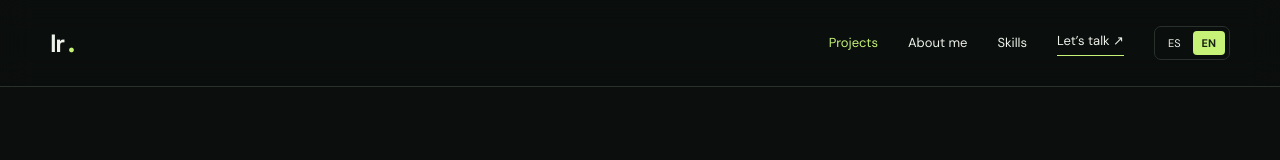
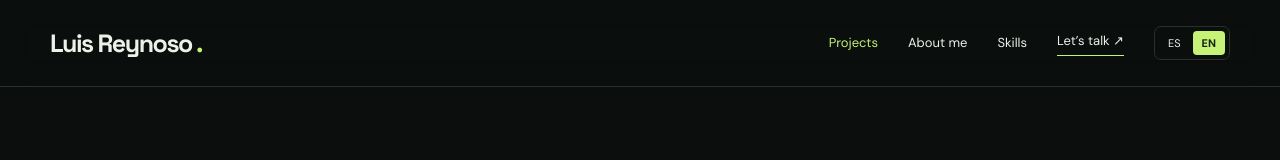
Before and after one commit to LuisReynoso233531/LuisReynoso233531.github.io, a plain HTML site: page en.html in a window 1280 px wide. Shown: the top 160 px of the page. Drawn offline with Linux system fonts and the light colour scheme.

Commit message:
Update brand name from abbreviation to full name in header and footer

```diff
--- a/en.html
+++ b/en.html
@@ -23,7 +23,7 @@
     <header>
       <div class="wrap nav">
         <a class="brand" href="en.html" aria-label="Luis Reynoso">
-          lr
+          Luis Reynoso
           <span>
             .
           </span>
@@ -628,7 +628,7 @@
     <footer>
       <div class="wrap footer-inner">
         <a class="brand" href="#main">
-          lr
+          Luis Reynoso
           <span>
             .
           </span>
```
Also changed, not shown: index.html (+2 -2 lines).
